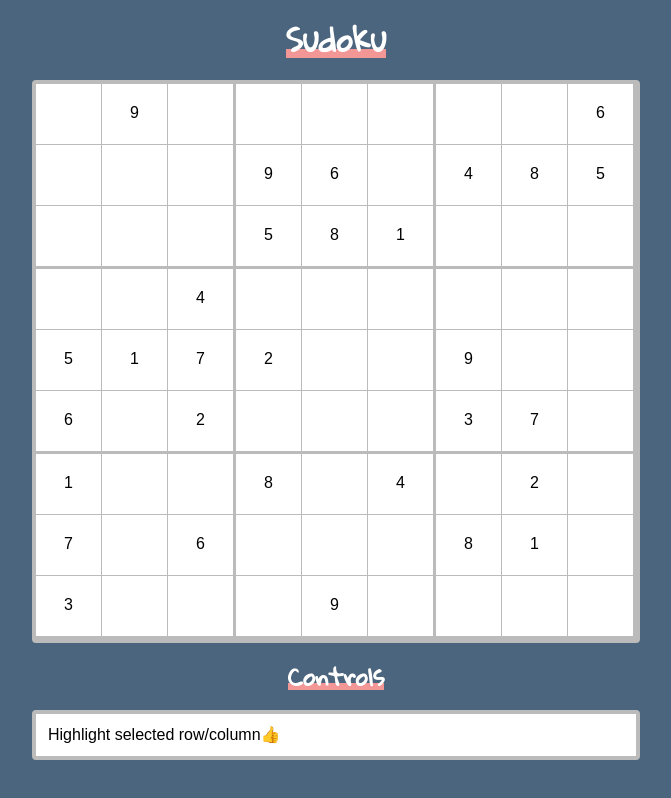
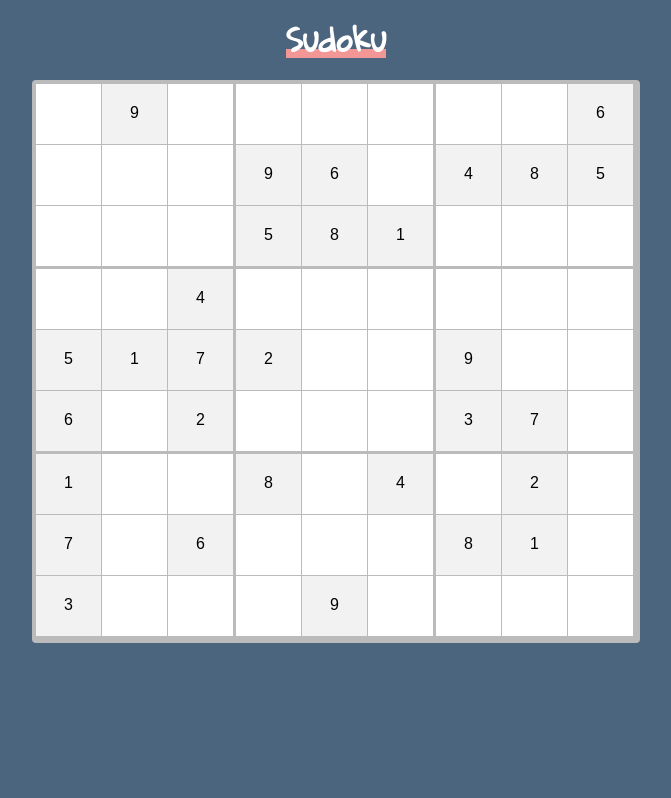
Before and after one commit to bsansone/sudoku, a React (Create React App) app: page / in a window 1280 px wide. Shown: the whole page, without its empty margins (304-975 px from the left). Built offline with nearby package versions, Linux system fonts and the light colour scheme; a web font is replaced by a local one.

Commit message:
Initially filled different color and cant change

```diff
--- a/src/App.css
+++ b/src/App.css
@@ -47,6 +47,10 @@
   justify-content: center;
 }
 
+.GameBoard-Cell-Wrapper.initially-filled {
+  background-color: rgba(0, 0, 0, 0.05);
+}
+
 .GameBoard-Cell-Wrapper.selected-primary {
   background-color: rgba(255, 226, 173, 0.85);
 }
--- a/src/App.tsx
+++ b/src/App.tsx
@@ -3,17 +3,18 @@ import "./App.css";
 import GameBoard from "./GameBoard";
 import GameBoardRow from "./GameBoardRow";
 import GameBoarCell from "./GameBoardCell";
-import GameBoardControls from "./GameBoardControls";
 
 interface State {
   board: number[][];
   highlightSelected: boolean;
+  initialBoard: number[][];
   selectedCell: SelectedCell;
 }
 
 interface SelectedCell {
   row?: number;
   cell?: number;
+  value?: number;
 }
 
 class App extends React.Component<{}, State> {
@@ -33,6 +34,17 @@ class App extends React.Component<{}, State> {
         [3, 0, 0, 0, 9, 0, 0, 0, 0]
       ],
       highlightSelected: true,
+      initialBoard: [
+        [0, 9, 0, 0, 0, 0, 0, 0, 6],
+        [0, 0, 0, 9, 6, 0, 4, 8, 5],
+        [0, 0, 0, 5, 8, 1, 0, 0, 0],
+        [0, 0, 4, 0, 0, 0, 0, 0, 0],
+        [5, 1, 7, 2, 0, 0, 9, 0, 0],
+        [6, 0, 2, 0, 0, 0, 3, 7, 0],
+        [1, 0, 0, 8, 0, 4, 0, 2, 0],
+        [7, 0, 6, 0, 0, 0, 8, 1, 0],
+        [3, 0, 0, 0, 9, 0, 0, 0, 0]
+      ],
       selectedCell: {}
     };
 
@@ -75,22 +87,13 @@ class App extends React.Component<{}, State> {
                   row={i}
                   handleCellClick={this.handleCellClick}
                   selectedCell={this.state.selectedCell}
-                  highlightSelected={this.state.highlightSelected}
                   handleCellKeyDown={this.handleCellKeyDown}
+                  initialBoard={this.state.initialBoard}
                 />
               ))}
             </GameBoardRow>
           ))}
         </GameBoard>
-        <div className="GameBoard-Controls-Title-Wrapper">
-          <h2 className="GameBoard-Controls-Title">Controls</h2>
-        </div>
-        <GameBoardControls>
-          <span onClick={this.toggleHighlightSelected}>
-            Highlight selected row/column
-            {this.state.highlightSelected ? <span>👍</span> : <span>👎</span>}
-          </span>
-        </GameBoardControls>
       </div>
     );
   }
--- a/src/GameBoardCell.tsx
+++ b/src/GameBoardCell.tsx
@@ -6,14 +6,15 @@ interface Props {
   row: number;
   handleCellClick: (selectedCell: SelectedCell) => void;
   selectedCell: SelectedCell;
-  highlightSelected: boolean;
   value: number;
   handleCellKeyDown: (value: number) => void;
+  initialBoard: number[][];
 }
 
 interface SelectedCell {
   row?: number;
   cell?: number;
+  value?: number;
 }
 
 class GameBoardCell extends React.Component<Props, {}> {
@@ -26,7 +27,8 @@ class GameBoardCell extends React.Component<Props, {}> {
   public onClick() {
     const selectedCell: SelectedCell = {
       cell: this.props.cell,
-      row: this.props.row
+      row: this.props.row,
+      value: this.props.value
     };
     this.props.handleCellClick(selectedCell);
   }
@@ -45,15 +47,18 @@ class GameBoardCell extends React.Component<Props, {}> {
     const sameSelectedCell: boolean =
       this.props.selectedCell.cell === this.props.cell;
     const isSelected: boolean = sameSelectedRow && sameSelectedCell;
+    const sameCellValue: boolean =
+      this.props.selectedCell.value === this.props.value;
+    const initiallyFilled =
+      this.props.initialBoard[this.props.row][this.props.cell] !== 0;
     let className: string = "GameBoard-Cell-Wrapper";
 
-    if (isSelected) {
+    if ((this.props.value && sameCellValue) || isSelected) {
       className += " selected-primary";
-    } else if (
-      this.props.highlightSelected &&
-      (sameSelectedRow || sameSelectedCell)
-    ) {
-      className += " selected-secondary";
+    }
+
+    if (initiallyFilled) {
+      className += " initially-filled";
     }
 
     return (
@@ -62,7 +67,7 @@ class GameBoardCell extends React.Component<Props, {}> {
         className={className}
         onClick={this.onClick}
         onKeyDown={
-          isSelected
+          isSelected && !initiallyFilled
             ? e => {
                 this.onKeyDown(e);
               }
@@ -71,21 +76,6 @@ class GameBoardCell extends React.Component<Props, {}> {
         tabIndex={0}
       >
         <div className="GameBoard-Cell">
-          {/* {this.props.value !== 0 && (
-            <input
-              type="text"
-              value={this.props.value}
-              style={{
-                border: "none",
-                borderBottom: "1px solid #bbb",
-                borderRight: "1px solid #bbb",
-                height: "100%",
-                margin: 0,
-                padding: 0,
-                width: "100%",
-              }}
-            />
-          )} */}
           {this.props.value !== 0 && <span>{this.props.value}</span>}
         </div>
       </div>
```
